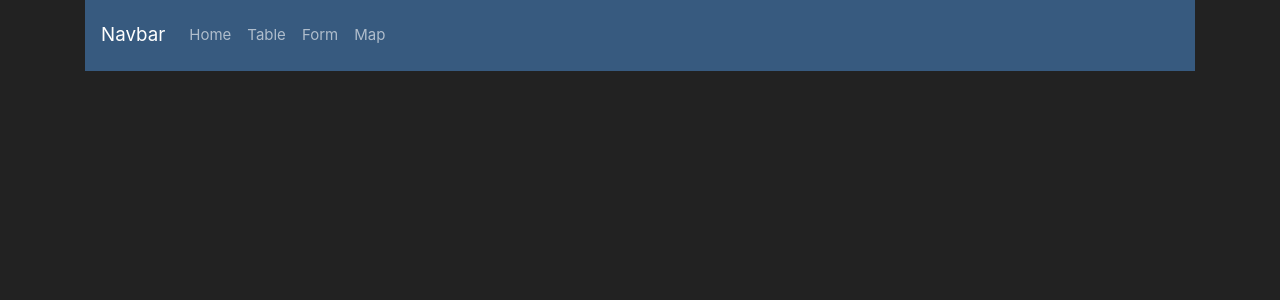
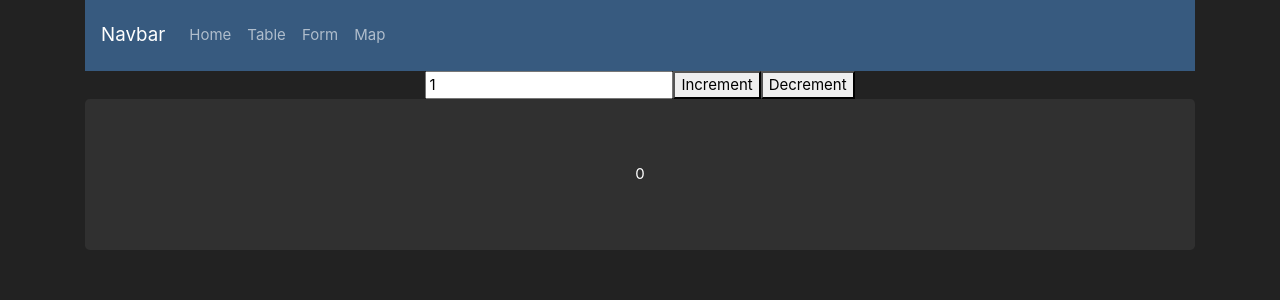
Before and after one commit to jrwallace1983/inspection-gis, a React (Create React App) app: page / in a window 1280 px wide. Shown: the top 300 px of the page. Built offline with nearby package versions, Linux system fonts and the light colour scheme; no server answers.

Commit message:
fixed home redirect

```diff
--- a/src/components/navbar/navbar-list/navbar-list.js
+++ b/src/components/navbar/navbar-list/navbar-list.js
@@ -2,7 +2,7 @@ import React from 'react'
 import Button from '../../button/button'
 
 const navbarList = (props)=>{
-    const buttonlist = [["Home", "home"],["Table","table"], ["Form","form"],
+    const buttonlist = [["Home", ""],["Table","table"], ["Form","form"],
     ["Map","map"]]
     //const buttonlist = [{map:[{name:"Map"},{url:'wwww.google.com'}]},
     //{table:[{name:"table"},{url:'www.google.com'}]}]
--- a/src/containers/main.js
+++ b/src/containers/main.js
@@ -116,7 +116,7 @@ class Main extends Component{
             <React.Fragment>
                 <Navbar></Navbar>
                 <Switch>
-                <Route path='/home' exact render={(props) =>
+                <Route path='/' exact render={(props) =>
                     <React.Fragment>
                     <Home></Home>
                     </React.Fragment>}/>
```
